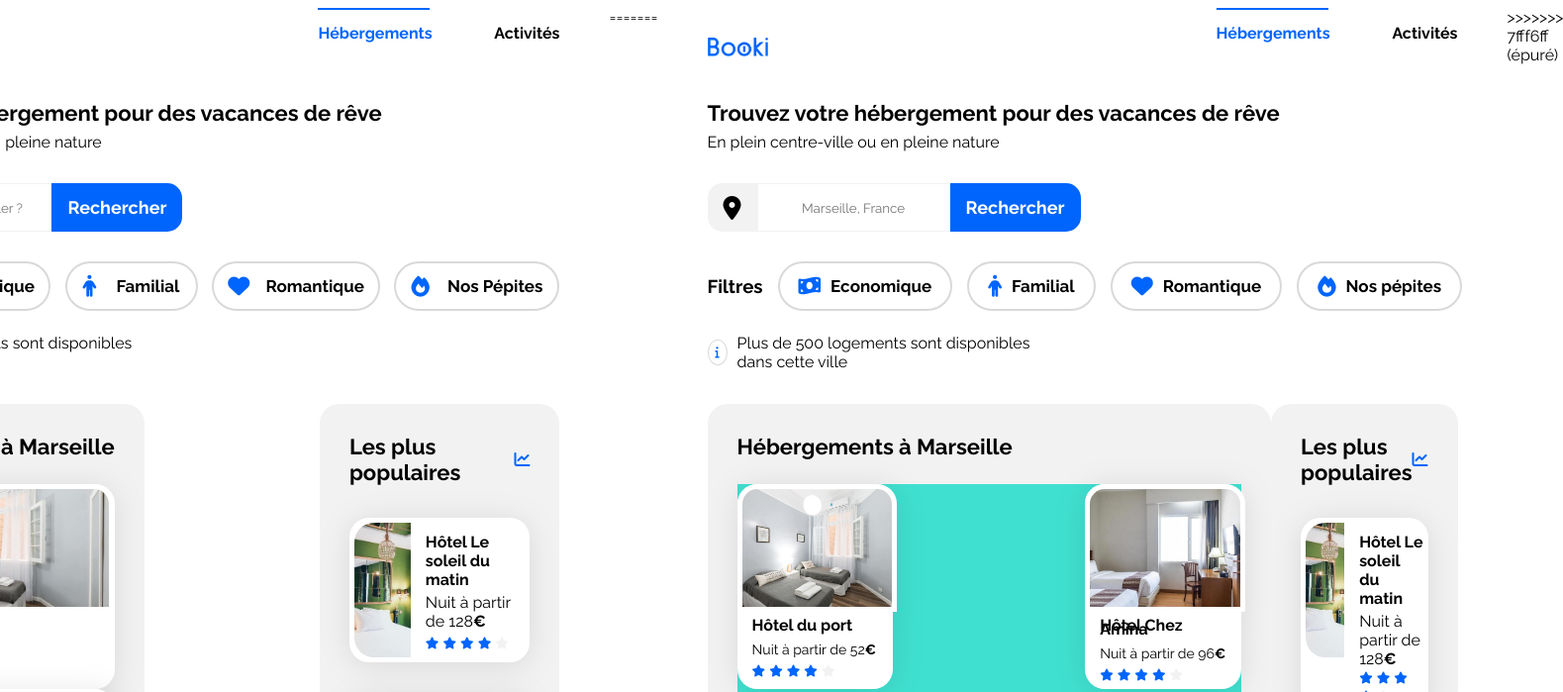
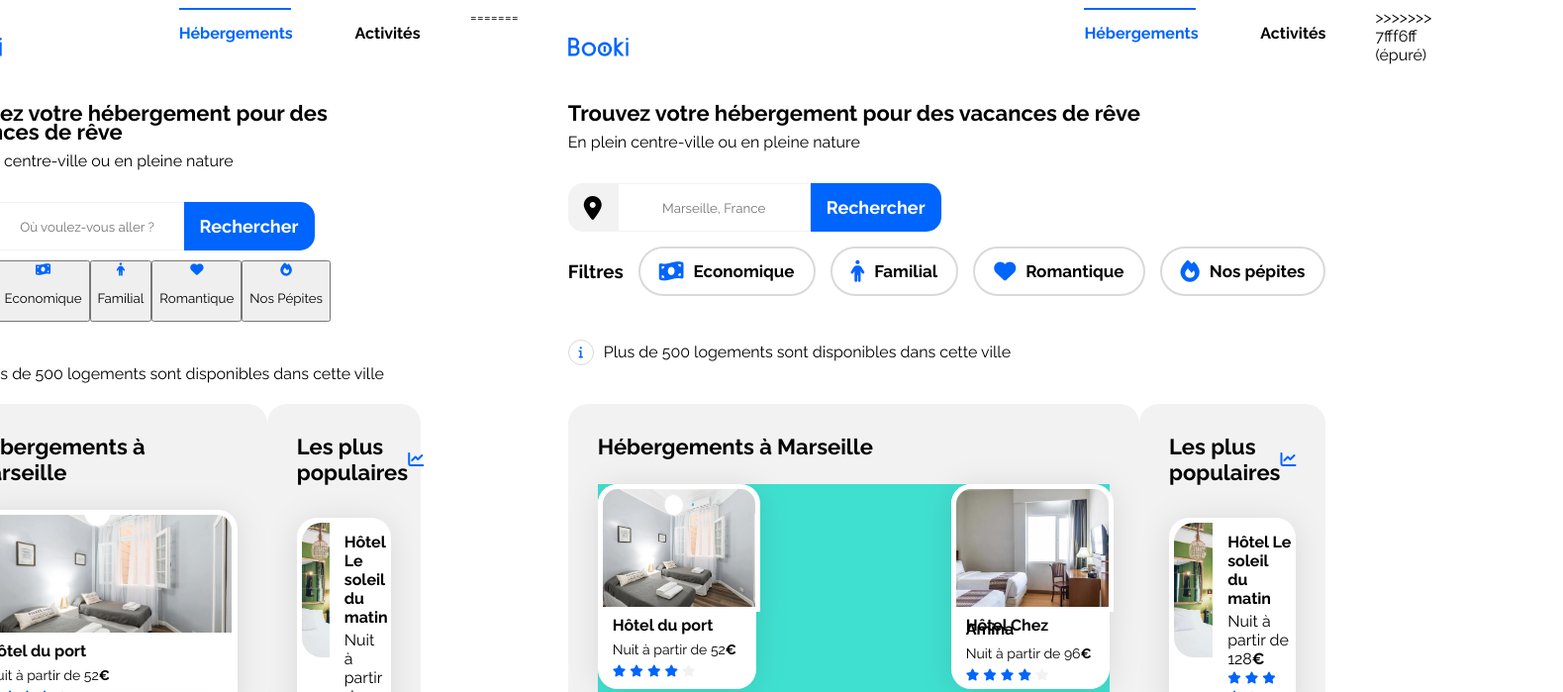
Before and after one commit to ImNotYourKind/BookiOC, a plain HTML site: page index.html in a window 1280 px wide. Shown: the top 699 px of the page at 99% size, 1579 px wide, since content can reach past the window. Drawn offline with Linux system fonts and the light colour scheme.

Commit message:
okcompris

```diff
--- a/css/style.css
+++ b/css/style.css
@@ -216,10 +216,9 @@ a {
 .infobarre {
     display: flex;
     align-items: center;
-    position: relative;
-    width: 340px;
+
     height: 24px;
-    margin: 10px 0 0 0;
+    margin: 40px 0 0 0;
 }
 
 .ellipse {
@@ -232,307 +231,6 @@ a {
     border: 1px solid #D9D9D9;
     margin: 0 10px 0 0;
 
-}
-
-.fa-solid.fa-info {
-    font-size: 12px;
-}
-
-
-/****** General ***********/
-* {
-    font-family: 'Raleway', sans-serif;
-}
-
-:root {
-    --main-color: #0065FC;
-    --main-bg-color: #F2F2F2;
-    --filter-bg-color: #DEEBFF;
-}
-
-.fa-solid {
-    color: var(--main-color);
-}
-
-body {
-    display: flex;
-    justify-content: center;
-}
-
-.main-container {
-    width: 100%;
-    max-width: 1440px;
-    padding: 0 50px;
-    box-sizing: border-box;
-}
-
-a {
-    color: inherit;
-    text-decoration: none;
-}
-
-.section-title {
-    margin: 0;
-    font-size: 22px;
-}
-
-.card {
-    background-color: white;
-    border-radius: 20px;
-    padding: 5px;
-    filter: drop-shadow(0px 3px 15px rgba(0, 0, 0, 0.1));
-}
-
-.card img {
-    object-fit: cover;
-}
-
-.card-title {
-    font-size: 16px;
-}
-
-.euro {
-    font-weight: 700;
-}
-
-.neutral-star {
-    color: var(--main-bg-color)
-}
-
-/****** Header ***********/
-.headercontent {
-    display: flex;
-    height: 79px;
-    position: relative;
-}
-
-.logocontent {
-    display: flex;
-    align-items: center;
-    width: 161.09px;
-    height: 79px;
-}
-
-.logo {
-    width: 61.09px;
-    height: 19px;
-}
-
-.navcontent {
-    display: flex;
-    justify-content: space-between;
-    align-items: flex-end;
-    width: 244px;
-    height: 35px;
-    position: absolute;
-    right: 0%;
-    font-weight: bold;
-}
-
-.navcontent::before {
-    content: "";
-    display: block;
-    width: 113px;
-    /* Largeur de la barre */
-    height: 2px;
-    /* Hauteur de la barre */
-    background-color: #0065FC;
-    /* Couleur de la barre */
-    position: absolute;
-    top: 0;
-    /* Position en haut de .navcontent */
-    left: 0%;
-    /* Centrer horizontalement */
-    transform: translateX(0%);
-}
-
-.lienbleu {
-    color: #0065FC;
-}
-
-/****** Info Groupe ***********/
-.infogroup {
-    display: flex;
-    position: relative;
-    flex-direction: column;
-    height: 281px;
-}
-
-.headline h2 {
-    font-size: 22px;
-    line-height: 18.78px;
-}
-
-.headline p {
-    line-height: 20%;
-    margin: 0 0 30px 0;
-}
-
-.recherche {
-    display: flex;
-    width: 377px;
-    height: 49px;
-    margin: 10px 0;
-}
-
-.iconel {
-    display: flex;
-    justify-content: center;
-    align-items: center;
-    width: 50px;
-    height: 49px;
-    border-radius: 15px 0 0 15px;
-    background-color: var(--main-bg-color);
-}
-
-.fa-solid.fa-location-dot {
-    font-size: 24px;
-    color: rgb(0, 0, 0);
-}
-
-.recherche input[type="text"] {
-    width: 195px;
-    border: none;
-    text-align: center;
-    border: 1px solid var(--main-bg-color);
-}
-
-.recherche input[type="text"]:focus {
-    outline: none;
-}
-
-.boutonr {
-    display: flex;
-    position: relative;
-    justify-content: center;
-    align-items: center;
-    width: 132px;
-    border-radius: 0px 15px 15px 0px;
-    background-color: #0065FC;
-    color: white;
-    font-size: 18px;
-    font-weight: bold;
-    border: none;
-}
-
-.fa-solid.fa-magnifying-glass {
-    display: flex;
-    color: white;
-    position: absolute;
-    opacity: 0%;
-}
-
-.filtre {
-    display: flex;
-    justify-content: space-between;
-    align-items: center;
-    margin: 20px 0;
-    width: 758px;
-    height: 50px;
-}
-
-.bouton1 {
-    display: flex;
-    justify-content: space-around;
-    align-items: center;
-    width: 173px;
-    height: 50px;
-    border-radius: 25px 25px 25px 25px;
-    border: 2px solid #D9D9D9;
-    font-size: 17px;
-    font-weight: bold;
-    background-color: white;
-}
-
-.fa-solid.fa-money-bill-wave {
-    font-size: 20px;
-}
-
-.bouton1:hover {
-    background-color: #DEEBFF;
-}
-
-.bouton2 {
-    display: flex;
-    justify-content: space-around;
-    align-items: center;
-    width: 134px;
-    height: 50px;
-    border-radius: 25px 25px 25px 25px;
-    border: 2px solid #D9D9D9;
-    font-size: 17px;
-    font-weight: bold;
-    background-color: white;
-}
-
-.fa-solid.fa-person {
-    font-size: 22px;
-}
-
-.bouton2:hover {
-    background-color: #DEEBFF;
-}
-
-.bouton3 {
-    display: flex;
-    justify-content: space-around;
-    align-items: center;
-    width: 170px;
-    height: 50px;
-    border-radius: 25px 25px 25px 25px;
-    border: 2px solid #D9D9D9;
-    font-size: 17px;
-    font-weight: bold;
-    background-color: white;
-}
-
-.fa-solid.fa-heart {
-    font-size: 22px;
-}
-
-.bouton3:hover {
-    background-color: #DEEBFF;
-}
-
-.bouton4 {
-    display: flex;
-    justify-content: space-around;
-    align-items: center;
-    width: 167px;
-    height: 50px;
-    border-radius: 25px 25px 25px 25px;
-    border: 2px solid #D9D9D9;
-    font-size: 17px;
-    font-weight: bold;
-    background-color: white;
-}
-
-.fa-solid.fa-fire {
-    font-size: 21px;
-}
-
-.bouton4:hover {
-    background-color: #DEEBFF;
-}
-
-.infobarre {
-    display: flex;
-    align-items: center;
-    position: relative;
-    width: 1, 340px;
-    height: 24px;
-    margin: 10px 0 0 0;
-}
-
-.ellipse {
-    display: flex;
-    justify-content: center;
-    align-items: center;
-    width: 24px;
-    height: 24px;
-    border-radius: 50%;
-    border: 1px solid #D9D9D9;
-    margin: 0 10px 0 0;
 }
 
 .fa-solid.fa-info {
@@ -795,7 +493,9 @@ a {
         align-items: flex-start;
     }
 
-    .filtre h3 {}
+    .filtre-bouton {
+
+    }
 
 
 
```
